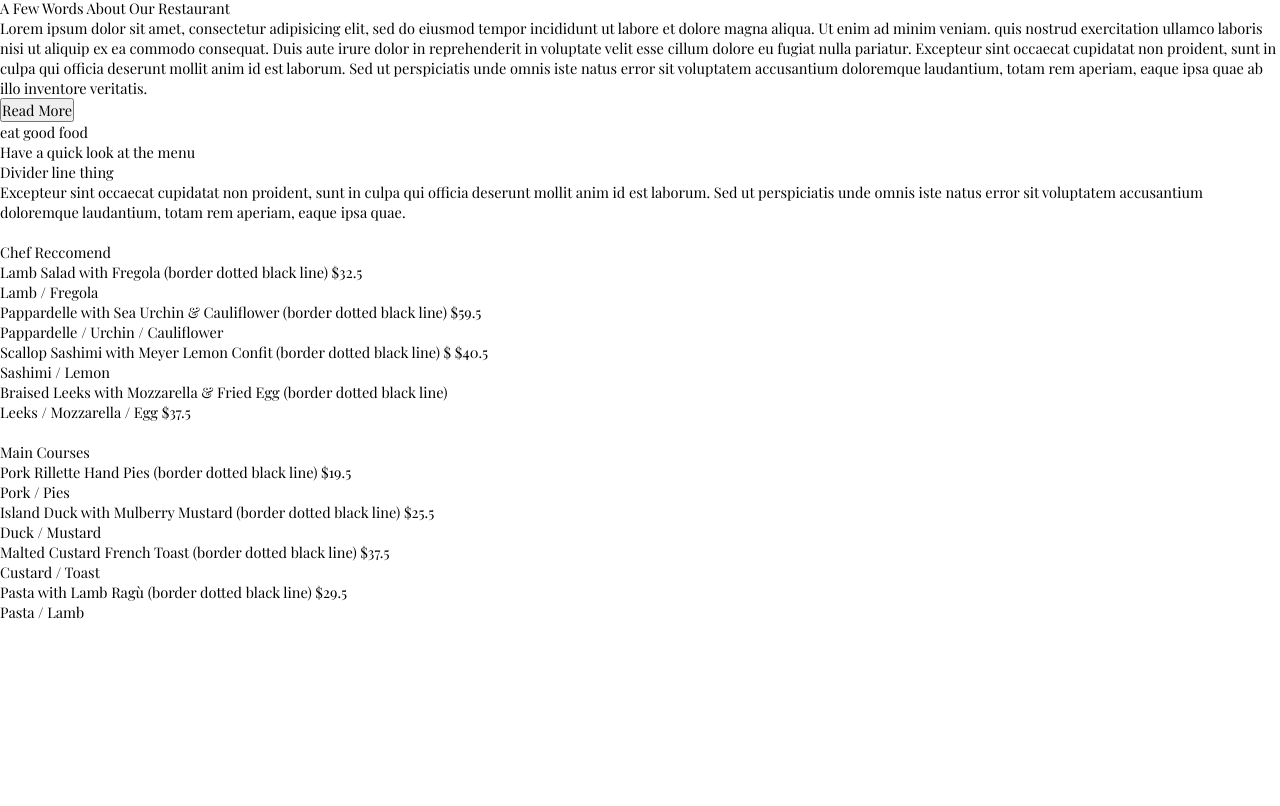
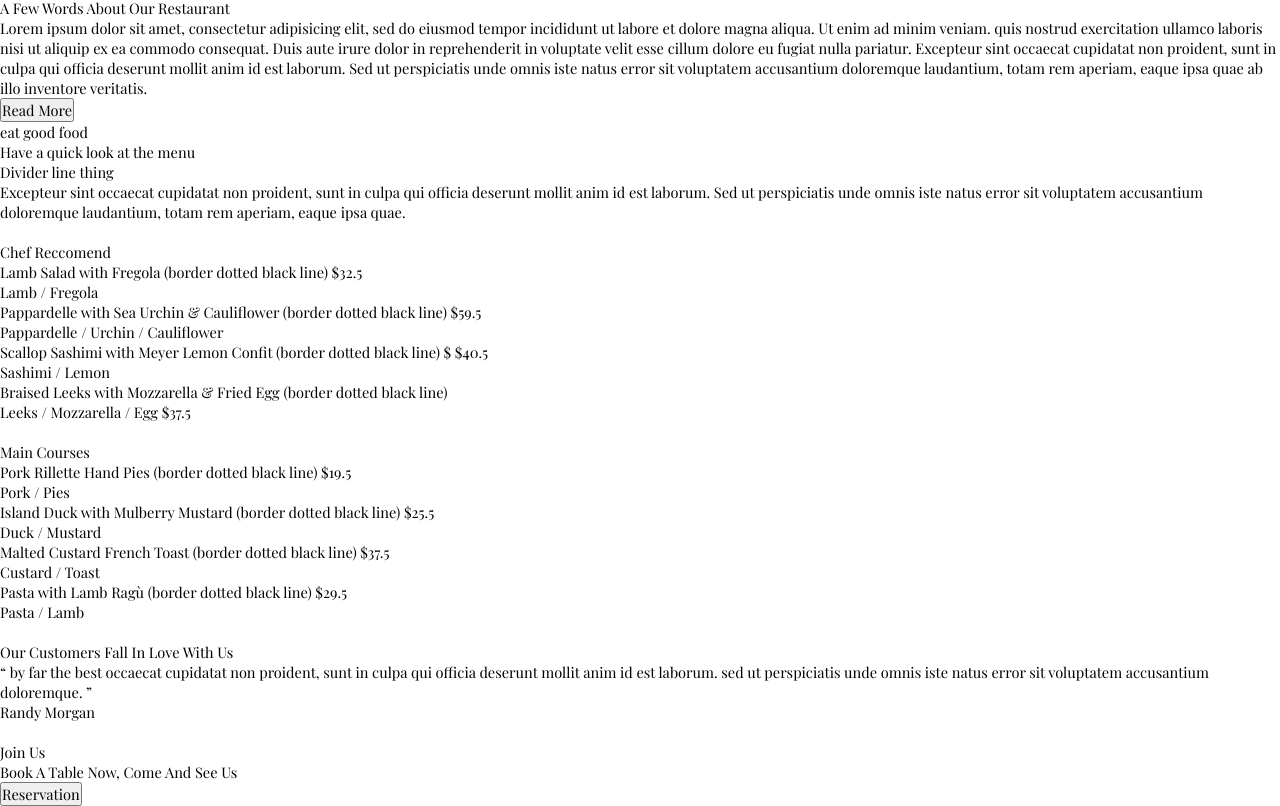
Before and after one commit to Archangxl/Deeplight-Restaurant-Recreation, a React (Vite) app in the folder client/: page / in a window 1280 px wide. Shown: the part 899-1705 px from the top of the page. Before the commit the page ends 1521 px from the top, so only its background shows below. Built offline with nearby package versions, Linux system fonts and the light colour scheme; the HTML template or start-up script is replaced by a standard one; a web font is replaced by a local one.

Commit message:
last updated 07.26.2023

```diff
--- a/client/src/Pages/Home.tsx
+++ b/client/src/Pages/Home.tsx
@@ -139,11 +139,34 @@ const Home = () =>  {
 
             <section className='main-container'>
 
+                <div>
+                    <img></img>
+                </div>
+
+                <div>
+                    <p>Our Customers Fall In Love With Us</p>
+                    <p>“ by far the best occaecat cupidatat non proident, sunt in culpa qui officia deserunt mollit anim id est laborum. sed ut perspiciatis unde omnis iste natus error sit voluptatem accusantium doloremque. ”</p>
+                    <p>Randy Morgan</p>
+                </div>
+
             </section>
 
             <div className='divider'></div>
 
             <section className='main-container'>
+
+                <div>
+                    <img></img>
+                </div>
+
+                <div>
+                    <p>Join Us</p>
+                    <p>Book A Table Now, Come And See Us</p>
+
+                    <div>
+                        <button>Reservation</button>
+                    </div>
+                </div>
 
             </section>
 
```
